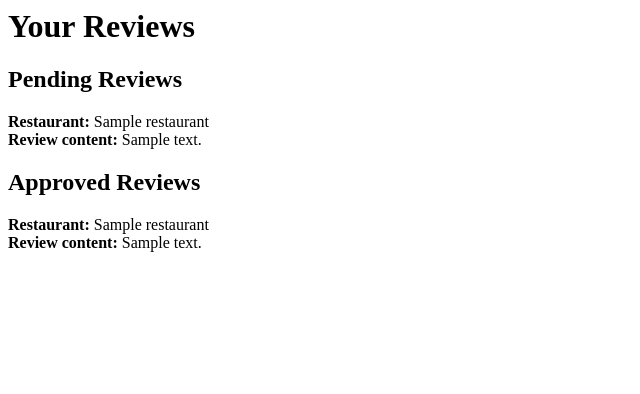
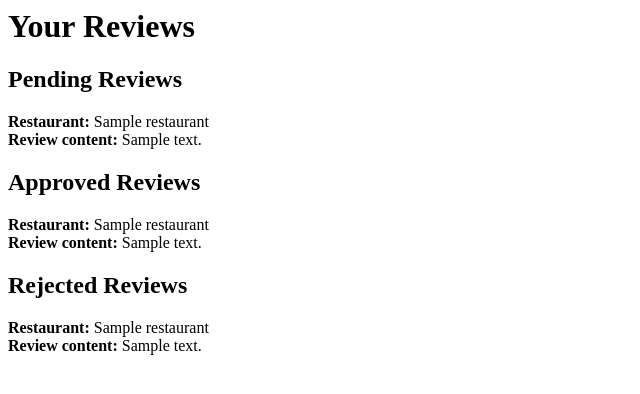
Before and after one commit to oliviaseto/FEEDback, a Django app: page /feedback/review-list/ in a window 1280 px wide. Shown: the top 394 px of the page, without its empty margins (0-640 px from the left). Run offline with Django 4.2, Linux system fonts and the light colour scheme; a user stored in the database is signed in; tables that the repository leaves empty hold one stand-in row (values such as "Sample post").

Commit message:
reviews can be rejected by admins

```diff
--- a/foodapp/feedback/templates/feedback/approve_reviews.html
+++ b/foodapp/feedback/templates/feedback/approve_reviews.html
@@ -11,6 +11,11 @@
             <input type="hidden" name="review_id" value="{{ review.id }}">
             <button type="submit">Approve</button>
         </form>
+        <form method="post" action="{% url 'feedback:reject_review' %}">  <!-- Add a form for rejection -->
+            {% csrf_token %}
+            <input type="hidden" name="review_id" value="{{ review.id }}">
+            <button type="submit">Reject</button>
+        </form>
     {% endfor %}
     <li><a href="{% url 'feedback:restaurant_list' %}">View Restaurant List</a></li>
     <li><a href="{% url 'feedback:submit_restaurant' %}">Submit New Restaurant</a></li>
--- a/foodapp/feedback/templates/feedback/index.html
+++ b/foodapp/feedback/templates/feedback/index.html
@@ -6,8 +6,8 @@
     <p>Welcome, you are logged in as {{ user.username }}</p>
     {% if user.is_user %}
       <p>You are currently using a USER account.</p>
-      <a href="{% url 'feedback:restaurant_list' %}">View Restaurant List</a>
-      <a href="{% url 'feedback:review_list' %}">View Your Reviews</a>
+      <li><a href="{% url 'feedback:restaurant_list' %}">View Restaurant List</a></li>
+      <li><a href="{% url 'feedback:review_list' %}">View Your Reviews</a></li>
     {% endif %}
     {% if user.is_admin %}
       <p>You are currently using an ADMIN account.</p>
--- a/foodapp/feedback/templates/feedback/review_list.html
+++ b/foodapp/feedback/templates/feedback/review_list.html
@@ -2,15 +2,33 @@
 <body>
 <h1>Your Reviews</h1>
 <h2>Pending Reviews</h2>
+{% if pending_reviews %}
     {% for review in pending_reviews %}
         <p><strong>Restaurant:</strong> {{ review.restaurant }}<br>
         <strong>Review content:</strong> {{ review.content }}</p>
     {% endfor %}
+{% else %}
+        <p>No pending reviews.</p>
+{% endif %}
 
 <h2>Approved Reviews</h2>
+{% if approved_reviews %}
     {% for review in approved_reviews %}
         <p><strong>Restaurant:</strong> {{ review.restaurant }}<br>
         <strong>Review content:</strong> {{ review.content }}</p>
     {% endfor %}
+{% else %}
+    <p>No approved reviews.</p>
+{% endif %}
+
+<h2>Rejected Reviews</h2>
+{% if rejected_reviews %}
+    {% for review in rejected_reviews %}
+        <p><strong>Restaurant:</strong> {{ review.restaurant }}<br>
+        <strong>Review content:</strong> {{ review.content }}</p>
+    {% endfor %}
+{% else %}
+    <p>No rejected reviews.</p>
+{% endif %}
 </body>
 </html>
--- a/foodapp/feedback/urls.py
+++ b/foodapp/feedback/urls.py
@@ -14,4 +14,5 @@ urlpatterns = [
     path('submit-restaurant/', views.submit_restaurant, name='submit_restaurant'),
     path('approve-reviews/', views.approve_reviews, name='approve_reviews'),
     path('review-list/', views.ReviewListView.as_view(), name='review_list'),
+    path('reject-review/', views.reject_review, name='reject_review'),
 ]
--- a/foodapp/feedback/views.py
+++ b/foodapp/feedback/views.py
@@ -109,19 +109,18 @@ def submit_restaurant(request):
 
 def approve_reviews(request):
     if not request.user.is_admin:
-        return redirect('feedback:restaurant_list')  # Redirect non-admins to a different page
+        return redirect('feedback:restaurant_list')
 
     pending_reviews = Review.objects.filter(not_approved=True)
 
     if request.method == 'POST':
-        # Handle review approval
-        review_id = request.POST.get('review_id')  # Assuming you have a hidden field with review_id in your template
+        review_id = request.POST.get('review_id')
         review = Review.objects.get(pk=review_id)
         review.approved = True
         review.not_approved = False
         review.save()
 
-        # Redirect to the same page or another appropriate URL
+        # Redirect to the same page
         return redirect('feedback:approve_reviews')
 
     context = {
@@ -129,6 +128,22 @@ def approve_reviews(request):
     }
 
     return render(request, 'feedback/approve_reviews.html', context)
+
+def reject_review(request):
+    if not request.user.is_admin:
+        return redirect('feedback:restaurant_list')
+
+    if request.method == 'POST':
+        review_id = request.POST.get('review_id')
+        review = Review.objects.get(pk=review_id)
+        review.is_rejected = True
+        review.not_approved = False
+        review.save()
+
+        # Redirect to the same page
+        return redirect('feedback:approve_reviews')
+
+    return redirect('feedback:approve_reviews')
 
 class ReviewListView(View):
     template_name = 'feedback/review_list.html'
@@ -138,8 +153,10 @@ class ReviewListView(View):
         user = self.request.user
         pending_reviews = Review.objects.filter(user=user, not_approved=True)
         approved_reviews = Review.objects.filter(user=user, approved=True)
+        rejected_reviews = Review.objects.filter(user=user, is_rejected=True)
         context['pending_reviews'] = pending_reviews
         context['approved_reviews'] = approved_reviews
+        context['rejected_reviews'] = rejected_reviews
         return context
 
     def get(self, request, **kwargs):
```
Lines whose indentation alone changed are shown as unchanged.
